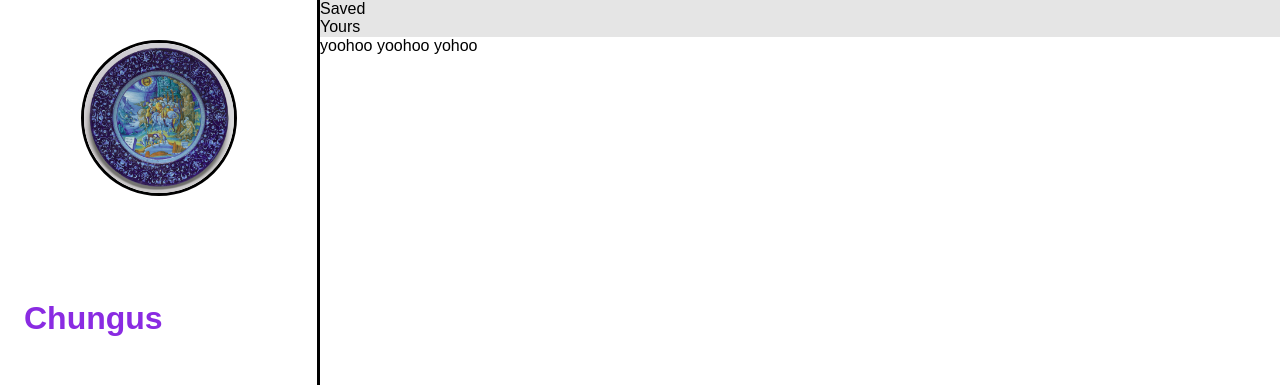
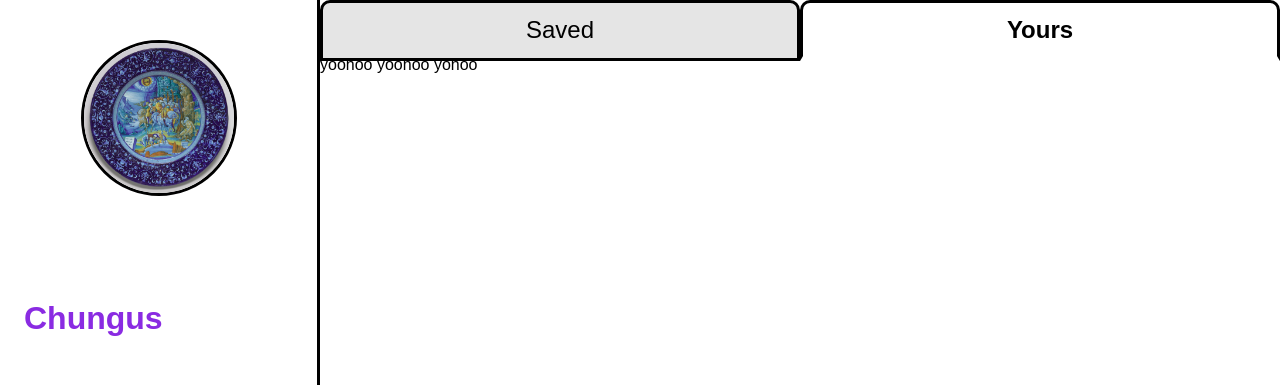
Before and after one commit to CSCI-5117-F26/developing-the-interactive-web-project-1-group-5, a Flask app: page /profile in a window 1280 px wide. Shown: the top 385 px of the page. Run offline with Flask 3, Linux system fonts and the light colour scheme; some libraries are stand-ins or nearby versions.

Commit message:
profile tabs cleanup

```diff
--- a/src/developing_the_interactive_web_project_1_group_5/static/css/profile-styles.css
+++ b/src/developing_the_interactive_web_project_1_group_5/static/css/profile-styles.css
@@ -53,20 +53,41 @@ h1 {
 }
 
 .tab-label {
+    flex: 1;
     width: 100%;
+    font-size: 1.5rem;
     background: #e5e5e5;
     cursor: pointer;
+    padding: 0.8rem 0;
+    border-radius: 10px 10px 0 0;
+    border: 3px solid black;
+    text-align: center;
+
 }
 
 .tab-label:active {
     background: #ccc;
 }
 
+.tab-label:checked{
+    background: #fff;
+}
+
 .panel {
     display: none;
     width: 100%;
+    order: 99;
+    margin-top: -5px;
 }
 
-input:checked + .tab-label + .panel {
+.radiotab:checked + .tab-label {
+    background: #fff;
+    font-weight: bold;
+    z-index: 1;
+    border-bottom: 5px solid white;
+
+}
+
+.radiotab:checked + .tab-label + .panel {
     display: block;
 }
```
Lines whose indentation alone changed are shown as unchanged.
